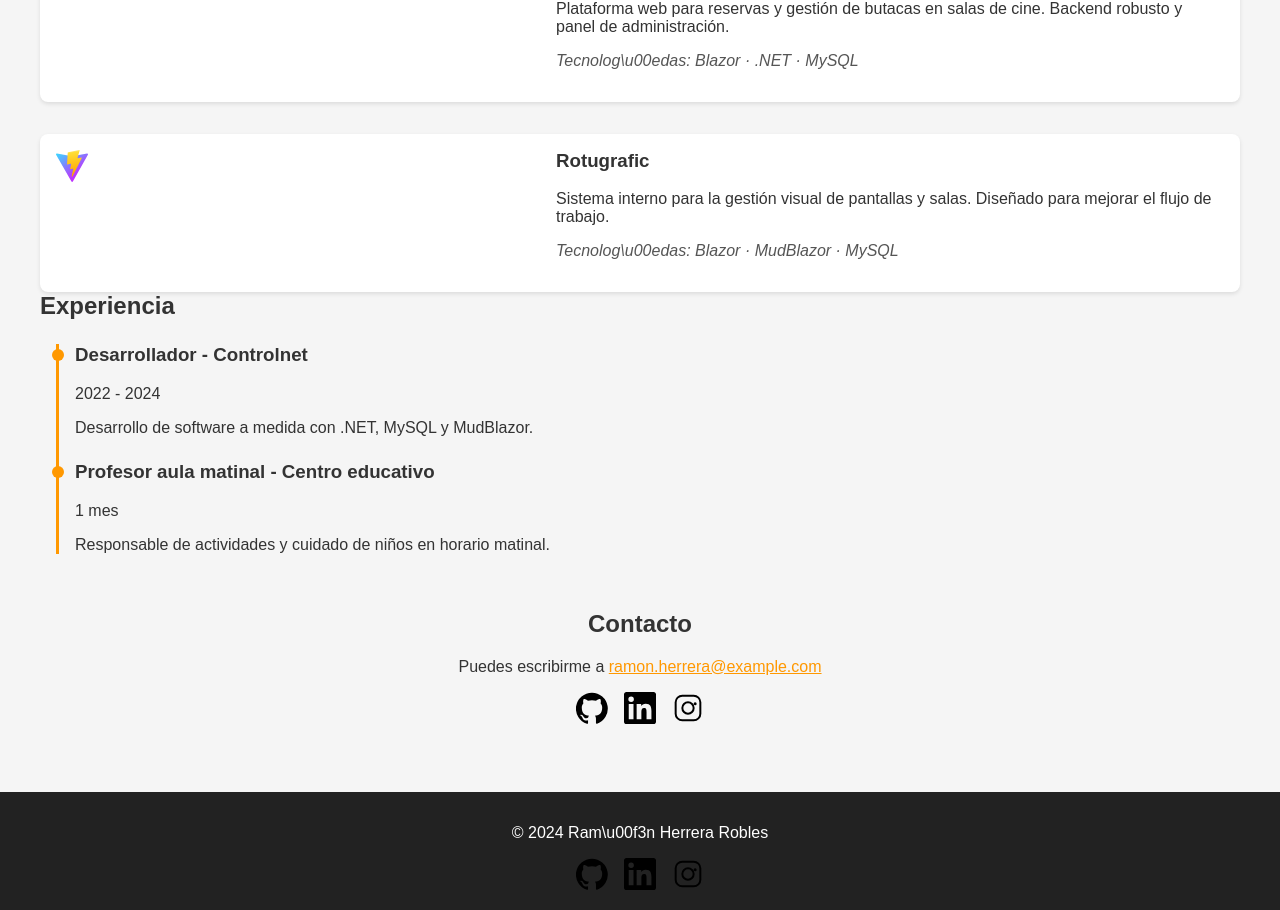
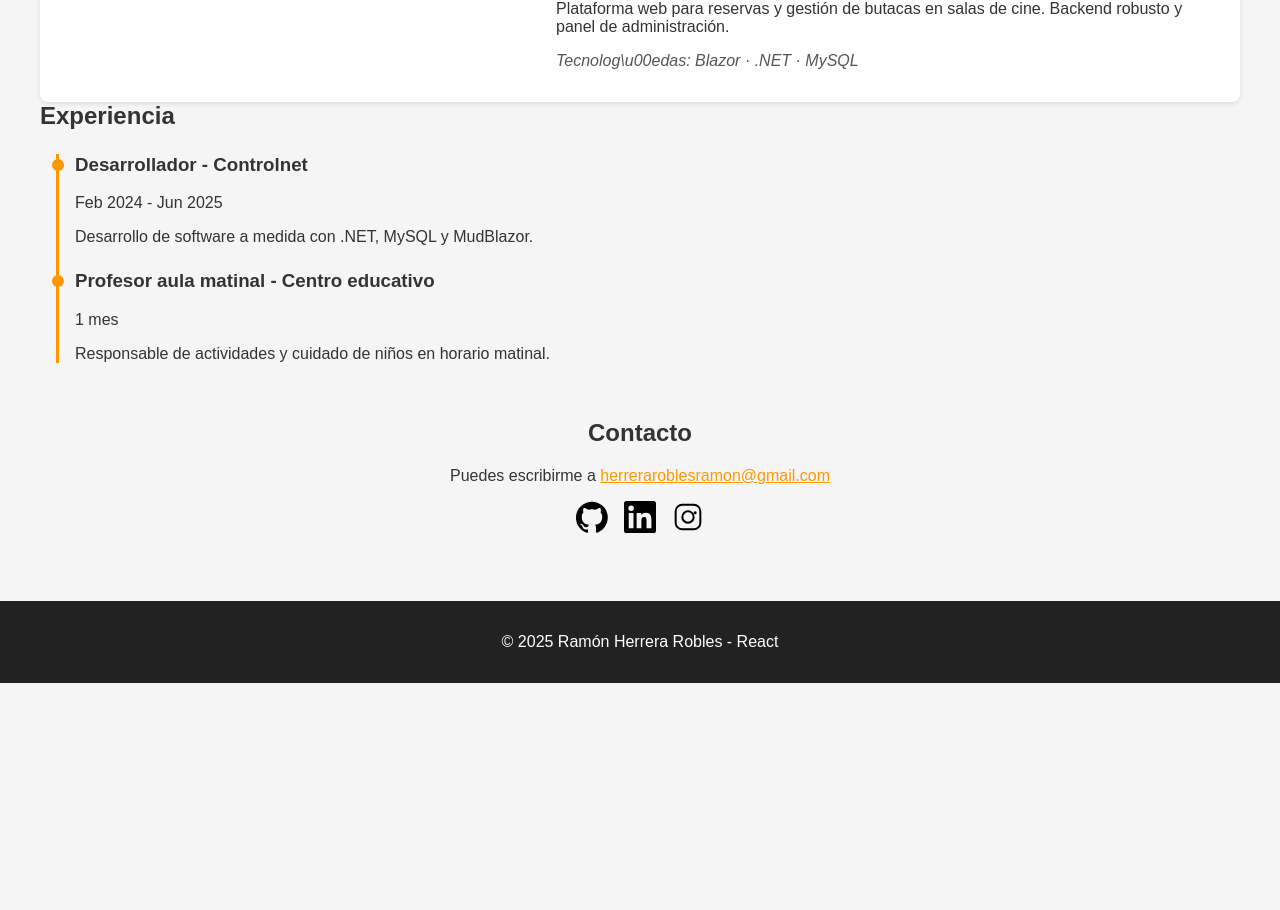
Before and after one commit to rammoon13/Portfolio, a React (Vite) app: page / in a window 1280 px wide. Shown: the part 1217-2127 px from the top of the page. After the commit the page ends 1900 px from the top, so only its background shows below. Built offline with nearby package versions, Linux system fonts and the light colour scheme.

Commit message:
salto de calidad

```diff
--- a/src/components/Footer.jsx
+++ b/src/components/Footer.jsx
@@ -5,8 +5,7 @@ import '../styles/footer.css'
 function Footer() {
   return (
     <footer className="footer">
-      <p>&copy; 2024 Ram\u00f3n Herrera Robles</p>
-      <SocialLinks />
+      <p>&copy; 2025 Ramón Herrera Robles - React</p>
     </footer>
   )
 }
--- a/src/components/SocialLinks.jsx
+++ b/src/components/SocialLinks.jsx
@@ -7,13 +7,13 @@ import '../styles/social.css'
 function SocialLinks() {
   return (
     <div className="social">
-      <a href="https://github.com/ramonherrerar" target="_blank" rel="noopener noreferrer">
+      <a href="https://github.com/rammoon13" target="_blank" rel="noopener noreferrer">
         <img src={githubIcon} alt="GitHub" />
       </a>
-      <a href="https://www.linkedin.com/in/ramonherrerar" target="_blank" rel="noopener noreferrer">
+      <a href="https://www.linkedin.com/in/ramon-herrera-robles/" target="_blank" rel="noopener noreferrer">
         <img src={linkedinIcon} alt="LinkedIn" />
       </a>
-      <a href="https://instagram.com/ramonherrerar" target="_blank" rel="noopener noreferrer">
+      <a href="https://instagram.com/rammoon13" target="_blank" rel="noopener noreferrer">
         <img src={instagramIcon} alt="Instagram" />
       </a>
     </div>
--- a/src/data/experiences.js
+++ b/src/data/experiences.js
@@ -4,7 +4,7 @@ const experiences = [
     id: 1,
     role: 'Desarrollador',
     company: 'Controlnet',
-    period: '2022 - 2024',
+    period: 'Feb 2024 - Jun 2025',
     description: 'Desarrollo de software a medida con .NET, MySQL y MudBlazor.',
   },
   {
--- a/src/data/projects.js
+++ b/src/data/projects.js
@@ -4,14 +4,14 @@ const projects = [
     id: 1,
     name: 'PixelBall Fighter',
     description: 'Videojuego estilo Run & Gun inspirado en Dragon Ball. Incluye animaciones detalladas, power-ups y niveles desafiantes.',
-    technologies: 'Unity \u00b7 C#',
+    technologies: 'Unity \u00b7 C# \u00b7 PhotoShop',
     image: '/vite.svg', // Reemplazar por captura real
   },
   {
     id: 2,
     name: 'EZPOS',
     description: 'Aplicaci\u00f3n m\u00f3vil para asociaciones y eventos. Permite gestionar ventas y productos de forma \u00e1gil.',
-    technologies: 'Java \u00b7 Android Studio \u00b7 SQLite',
+    technologies: 'Java \u00b7 Android Studio \u00b7 SQLite \u00b7 GitHub',
     image: '/vite.svg',
   },
   {
@@ -21,13 +21,6 @@ const projects = [
     technologies: 'Blazor \u00b7 .NET \u00b7 MySQL',
     image: '/vite.svg',
   },
-  {
-    id: 4,
-    name: 'Rotugrafic',
-    description: 'Sistema interno para la gesti\u00f3n visual de pantallas y salas. Dise\u00f1ado para mejorar el flujo de trabajo.',
-    technologies: 'Blazor \u00b7 MudBlazor \u00b7 MySQL',
-    image: '/vite.svg',
-  },
 ]
 
 export default projects
--- a/src/sections/Contact.jsx
+++ b/src/sections/Contact.jsx
@@ -8,7 +8,7 @@ function Contact() {
       <h2>Contacto</h2>
       <p>
         Puedes escribirme a{' '}
-        <a href="mailto:ramon.herrera@example.com">ramon.herrera@example.com</a>
+        <a href="mailto:herreraroblesramon@gmail.com">herreraroblesramon@gmail.com</a>
       </p>
       <SocialLinks />
     </section>
```
